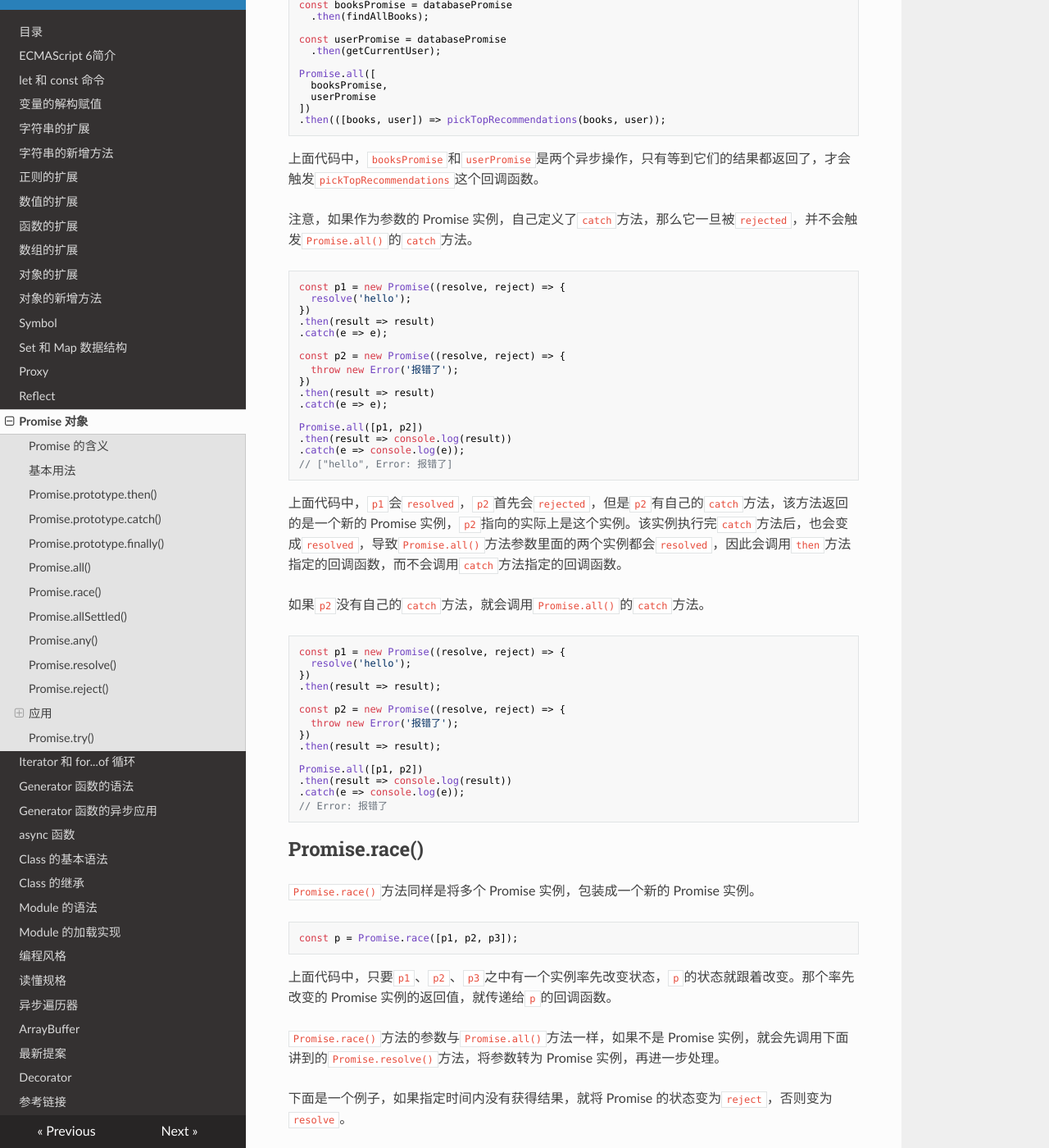
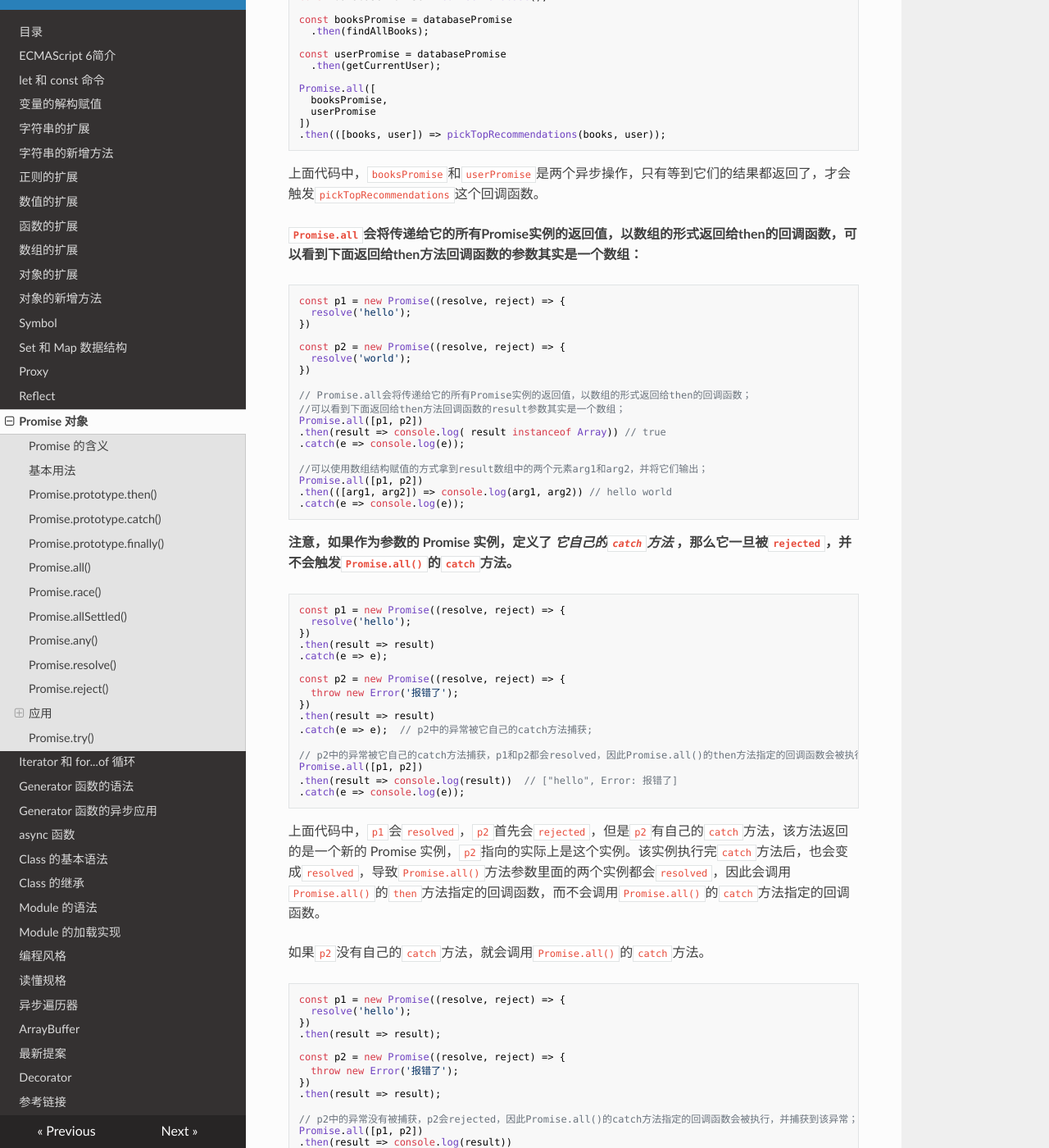
Before and after one commit to filefi/NotesOfES6, an MkDocs documentation site: the page built from docs/promise.md, in a window 1280 px wide and 1400 px high, scrolled down 12551 px. Shown: the whole window at 82% size. Built offline with MkDocs 1.6.1, drawn with Linux system fonts in a browser that asks for light colours; nearby versions of some CDN libraries; some of the changed text lies outside the part shown.

Commit message:
promise.md Promise.all() finished

````diff
--- a/docs/promise.md
+++ b/docs/promise.md
@@ -378,7 +378,7 @@ promise
 
 上面代码中，第二种写法要好于第一种写法，理由是第二种写法可以捕获前面`then`方法执行中的错误，也更接近同步的写法（`try/catch`）。因此，建议总是使用`catch()`方法，而不使用`then()`方法的第二个参数。
 
-跟传统的`try/catch`代码块不同的是，如果没有使用`catch()`方法指定错误处理的回调函数，Promise 对象抛出的错误不会传递到外层代码，即不会有任何反应。
+**跟传统的`try/catch`代码块不同的是，如果没有使用`catch()`方法指定错误处理的回调函数，Promise 对象抛出的错误不会传递到外层代码，即不会有任何反应。**
 
 ```javascript
 const someAsyncThing = function() {
@@ -397,7 +397,7 @@ setTimeout(() => { console.log(123) }, 2000);
 // 123
 ```
 
-上面代码中，`someAsyncThing()`函数产生的 Promise 对象，内部有语法错误。浏览器运行到这一行，会打印出错误提示`ReferenceError: x is not defined`，但是不会退出进程、终止脚本执行，2 秒之后还是会输出`123`。这就是说，Promise 内部的错误不会影响到 Promise 外部的代码，通俗的说法就是“Promise 会吃掉错误”。
+上面代码中，`someAsyncThing()`函数产生的 Promise 对象，内部有语法错误。浏览器运行到这一行，会打印出错误提示`ReferenceError: x is not defined`，但是不会退出进程、终止脚本执行，2 秒之后还是会输出`123`。**这就是说，Promise 内部的错误不会影响到 Promise 外部的代码，通俗的说法就是“Promise 会吃掉错误”。**
 
 这个脚本放在服务器执行，退出码就是`0`（即表示执行成功）。不过，Node.js 有一个`unhandledRejection`事件，专门监听未捕获的`reject`错误，上面的脚本会触发这个事件的监听函数，可以在监听函数里面抛出错误。
 
@@ -409,7 +409,7 @@ process.on('unhandledRejection', function (err, p) {
 
 上面代码中，`unhandledRejection`事件的监听函数有两个参数，第一个是错误对象，第二个是报错的 Promise 实例，它可以用来了解发生错误的环境信息。
 
-注意，Node 有计划在未来废除`unhandledRejection`事件。如果 Promise 内部有未捕获的错误，会直接终止进程，并且进程的退出码不为 0。
+> 注意，Node 有计划在未来废除`unhandledRejection`事件。如果 Promise 内部有未捕获的错误，会直接终止进程，并且进程的退出码不为 0。
 
 再看下面的例子。
 
@@ -423,9 +423,9 @@ promise.then(function (value) { console.log(value) });
 // Uncaught Error: test
 ```
 
-上面代码中，Promise 指定在下一轮“事件循环”再抛出错误。到了那个时候，Promise 的运行已经结束了，所以这个错误是在 Promise 函数体外抛出的，会冒泡到最外层，成了未捕获的错误。
+**上面代码中，Promise 指定在下一轮“事件循环”再抛出错误。到了那个时候，Promise 的运行已经结束了，所以这个错误是在 Promise 函数体外抛出的，会冒泡到最外层，成了未捕获的错误。**
 
-一般总是建议，Promise 对象后面要跟`catch()`方法，这样可以处理 Promise 内部发生的错误。`catch()`方法返回的还是一个 Promise 对象，因此后面还可以接着调用`then()`方法。
+**一般总是建议，Promise 对象后面要跟`catch()`方法，这样可以处理 Promise 内部发生的错误。`catch()`方法返回的还是一个 Promise 对象，因此后面还可以接着调用`then()`方法。**
 
 ```javascript
 const someAsyncThing = function() {
@@ -524,7 +524,7 @@ server.listen(port)
   .finally(server.stop);
 ```
 
-`finally`方法的回调函数不接受任何参数，这意味着没有办法知道，前面的 Promise 状态到底是`fulfilled`还是`rejected`。这表明，`finally`方法里面的操作，应该是与状态无关的，不依赖于 Promise 的执行结果。
+`finally`方法的回调函数不接受任何参数，这意味着没有办法知道，前面的 Promise 状态到底是`fulfilled`还是`rejected`。这表明，**`finally`方法里面的操作，应该是与状态无关的，不依赖于 Promise 的执行结果。**
 
 `finally`本质上是`then`方法的特例。
 
@@ -586,15 +586,17 @@ Promise.reject(3).finally(() => {})
 
 ```javascript
 const p = Promise.all([p1, p2, p3]);
+p
+.then(result => console.log( result instanceof Array ))  // true
+.catch(error => console.log(error));
 ```
 
 上面代码中，`Promise.all()`方法接受一个数组作为参数，`p1`、`p2`、`p3`都是 Promise 实例，如果不是，就会先调用下面讲到的`Promise.resolve`方法，将参数转为 Promise 实例，再进一步处理。另外，`Promise.all()`方法的参数可以不是数组，但必须具有 Iterator 接口，且返回的每个成员都是 Promise 实例。
 
-`p`的状态由`p1`、`p2`、`p3`决定，分成两种情况。
+`p`的状态由`p1`、`p2`、`p3`决定，分成2种情况：
 
-（1）只有`p1`、`p2`、`p3`的状态都变成`fulfilled`，`p`的状态才会变成`fulfilled`，此时`p1`、`p2`、`p3`的返回值组成一个数组，传递给`p`的回调函数。
-
-（2）只要`p1`、`p2`、`p3`之中有一个被`rejected`，`p`的状态就变成`rejected`，此时第一个被`reject`的实例的返回值，会传递给`p`的回调函数。
+- 只有`p1`、`p2`、`p3`的状态都变成`fulfilled`，`p`的状态才会变成`fulfilled`，*此时**`p1`、`p2`、`p3`的返回值组成一个数组**，传递给`p`的回调函数。*
+- 只要`p1`、`p2`、`p3`之中有一个被`rejected`，`p`的状态就变成`rejected`，*此时**第一个被`reject`的实例的返回值**，会传递给`p`的回调函数。*
 
 下面是一个具体的例子。
 
@@ -633,7 +635,30 @@ Promise.all([
 
 上面代码中，`booksPromise`和`userPromise`是两个异步操作，只有等到它们的结果都返回了，才会触发`pickTopRecommendations`这个回调函数。
 
-注意，如果作为参数的 Promise 实例，自己定义了`catch`方法，那么它一旦被`rejected`，并不会触发`Promise.all()`的`catch`方法。
+**`Promise.all`会将传递给它的所有Promise实例的返回值，以数组的形式返回给then的回调函数，可以看到下面返回给then方法回调函数的参数其实是一个数组：**
+
+```js
+const p1 = new Promise((resolve, reject) => {
+  resolve('hello');
+})
+
+const p2 = new Promise((resolve, reject) => {
+  resolve('world');
+})
+
+// Promise.all会将传递给它的所有Promise实例的返回值，以数组的形式返回给then的回调函数；
+//可以看到下面返回给then方法回调函数的result参数其实是一个数组；
+Promise.all([p1, p2])
+.then(result => console.log( result instanceof Array)) // true
+.catch(e => console.log(e));
+
+//可以使用数组结构赋值的方式拿到result数组中的两个元素arg1和arg2，并将它们输出；
+Promise.all([p1, p2])
+.then(([arg1, arg2]) => console.log(arg1, arg2)) // hello world
+.catch(e => console.log(e));
+```
+
+**注意，如果作为参数的 Promise 实例，定义了 *它自己的`catch`方法* ，那么它一旦被`rejected`，并不会触发`Promise.all()`的`catch`方法。**
 
 ```javascript
 const p1 = new Promise((resolve, reject) => {
@@ -646,15 +671,15 @@ const p2 = new Promise((resolve, reject) => {
   throw new Error('报错了');
 })
 .then(result => result)
-.catch(e => e);
+.catch(e => e);  // p2中的异常被它自己的catch方法捕获;
 
+// p2中的异常被它自己的catch方法捕获，p1和p2都会resolved，因此Promise.all()的then方法指定的回调函数会被执行;
 Promise.all([p1, p2])
-.then(result => console.log(result))
+.then(result => console.log(result))  // ["hello", Error: 报错了]
 .catch(e => console.log(e));
-// ["hello", Error: 报错了]
 ```
 
-上面代码中，`p1`会`resolved`，`p2`首先会`rejected`，但是`p2`有自己的`catch`方法，该方法返回的是一个新的 Promise 实例，`p2`指向的实际上是这个实例。该实例执行完`catch`方法后，也会变成`resolved`，导致`Promise.all()`方法参数里面的两个实例都会`resolved`，因此会调用`then`方法指定的回调函数，而不会调用`catch`方法指定的回调函数。
+上面代码中，`p1`会`resolved`，`p2`首先会`rejected`，但是`p2`有自己的`catch`方法，该方法返回的是一个新的 Promise 实例，`p2`指向的实际上是这个实例。该实例执行完`catch`方法后，也会变成`resolved`，导致`Promise.all()`方法参数里面的两个实例都会`resolved`，因此会调用`Promise.all()`的`then`方法指定的回调函数，而不会调用`Promise.all()`的`catch`方法指定的回调函数。
 
 如果`p2`没有自己的`catch`方法，就会调用`Promise.all()`的`catch`方法。
 
@@ -669,10 +694,10 @@ const p2 = new Promise((resolve, reject) => {
 })
 .then(result => result);
 
+// p2中的异常没有被捕获，p2会rejected，因此Promise.all()的catch方法指定的回调函数会被执行，并捕获到该异常；
 Promise.all([p1, p2])
 .then(result => console.log(result))
-.catch(e => console.log(e));
-// Error: 报错了
+.catch(e => console.log(e));  // Error: 报错了
 ```
 
 ## Promise.race()
````
Also changed, not shown: other parts of docs/promise.md (+3 -3 lines).
